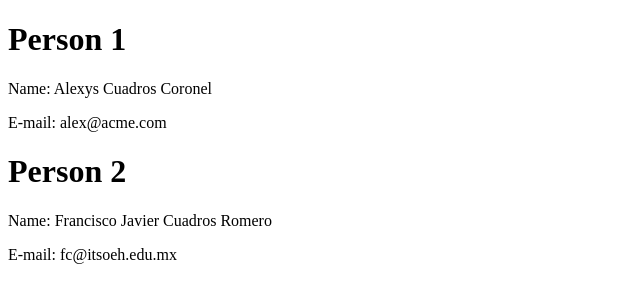
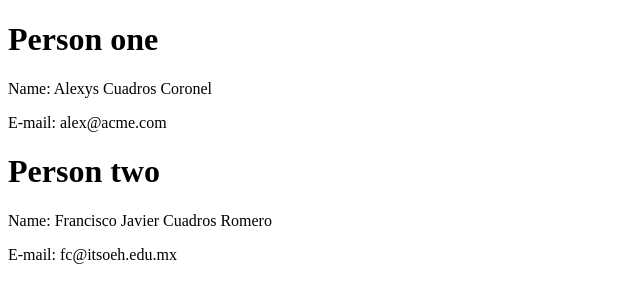
Before and after one commit to JavierProjects/repoONE, a plain HTML site: page index.html in a window 1280 px wide. Shown: the whole page, without its empty margins (0-640 px from the left). Drawn offline with Linux system fonts and the light colour scheme.

Commit message:
Edit "persons" in index.html

```diff
--- a/index.html
+++ b/index.html
@@ -7,11 +7,11 @@
   <title>Git</title>
 </head>
 <body>
-  <h1>Person 1</h1>
+  <h1>Person one</h1>
   <p>Name: Alexys Cuadros Coronel</p>
   <p>E-mail: alex@acme.com</p>
 
-  <h1>Person 2</h1>
+  <h1>Person two</h1>
   <p>Name: Francisco Javier Cuadros Romero</p>
   <p>E-mail: fc@itsoeh.edu.mx</p>
 </body>
```
